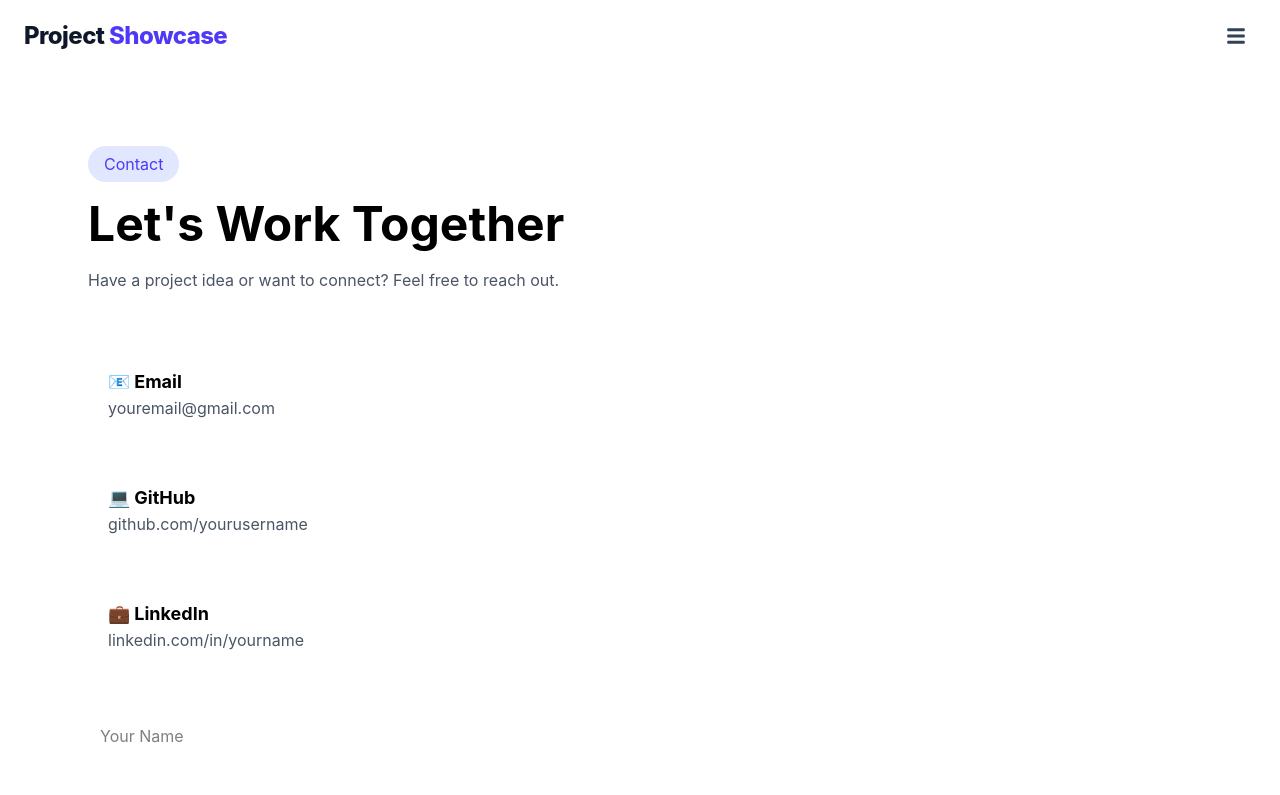
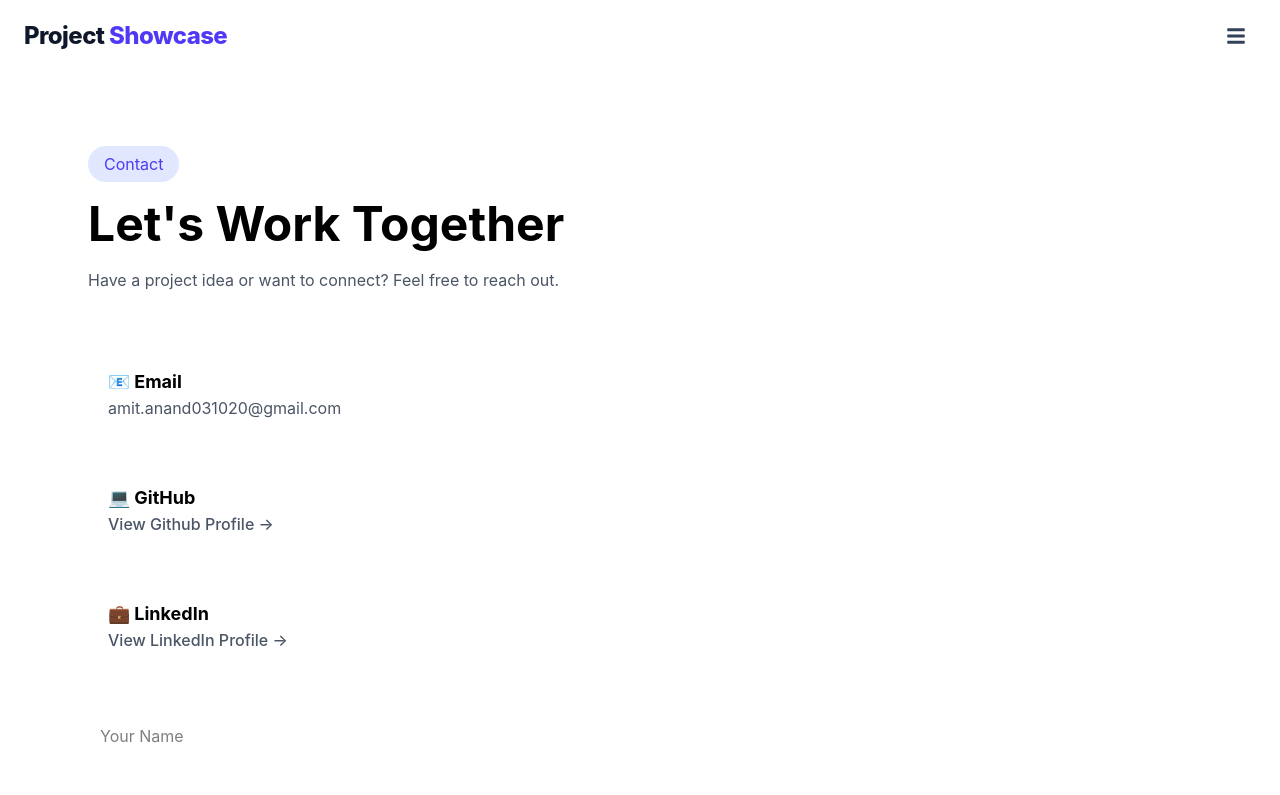
Before and after one commit to amit0526/project-showcase, a React (Vite) app: page /contact in a window 1280 px wide. Shown: the top 795 px of the page. Built offline with nearby package versions, Linux system fonts and the light colour scheme.

Commit message:
add link for email,github,linkedin and some transition

```diff
--- a/src/pages/Contact.jsx
+++ b/src/pages/Contact.jsx
@@ -22,17 +22,36 @@ export default function Contact() {
           <div className="space-y-6">
             <div className="border rounded-xl p-5">
               <h3 className="font-bold text-lg">📧 Email</h3>
-              <p className="text-gray-600">youremail@gmail.com</p>
+              <a
+                href="mailto:amit.anand031020@gmail.com"
+                className="text-gray-600 hover:text-indigo-600 transition duration-300"
+              >
+                amit.anand031020@gmail.com
+              </a>
             </div>
 
             <div className="border rounded-xl p-5">
               <h3 className="font-bold text-lg">💻 GitHub</h3>
-              <p className="text-gray-600">github.com/yourusername</p>
+              <a
+                href="https://github.com/amit0526"
+                target="_blank"
+                rel="noreferrer"
+                className="inline-flex items-center gap-2 text-gray-600 font-medium hover:text-indigo-600 transition-all duration-300 hover:translate-x-1"
+              >
+                View Github Profile →
+              </a>
             </div>
 
             <div className="border rounded-xl p-5">
               <h3 className="font-bold text-lg">💼 LinkedIn</h3>
-              <p className="text-gray-600">linkedin.com/in/yourname</p>
+              <a
+                href="https://linkedin.com/in/amit-anand23"
+                target="_blank"
+                rel="noreferrer"
+                className="inline-flex items-center gap-2 text-gray-600 font-medium hover:text-indigo-600 transition-all duration-300 hover:translate-x-1"
+              >
+                View LinkedIn Profile →
+              </a>
             </div>
           </div>
 
```
